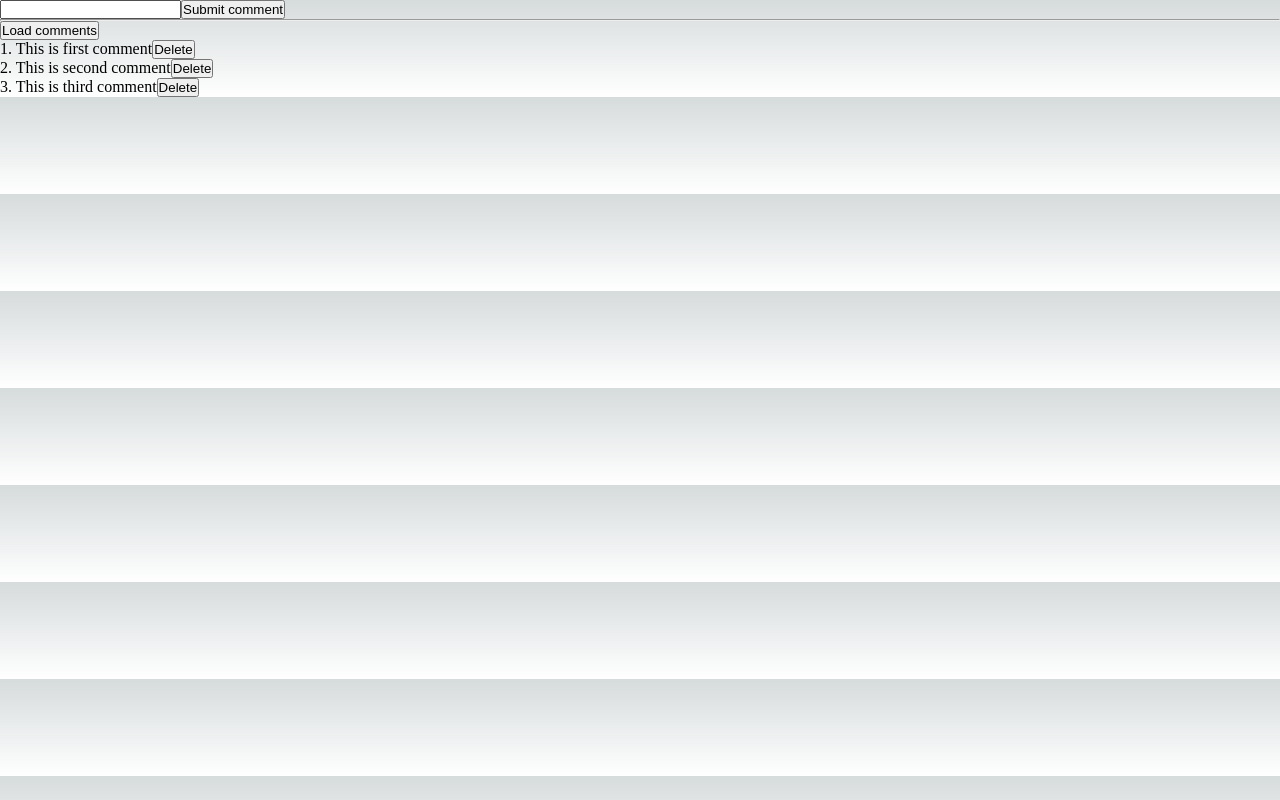
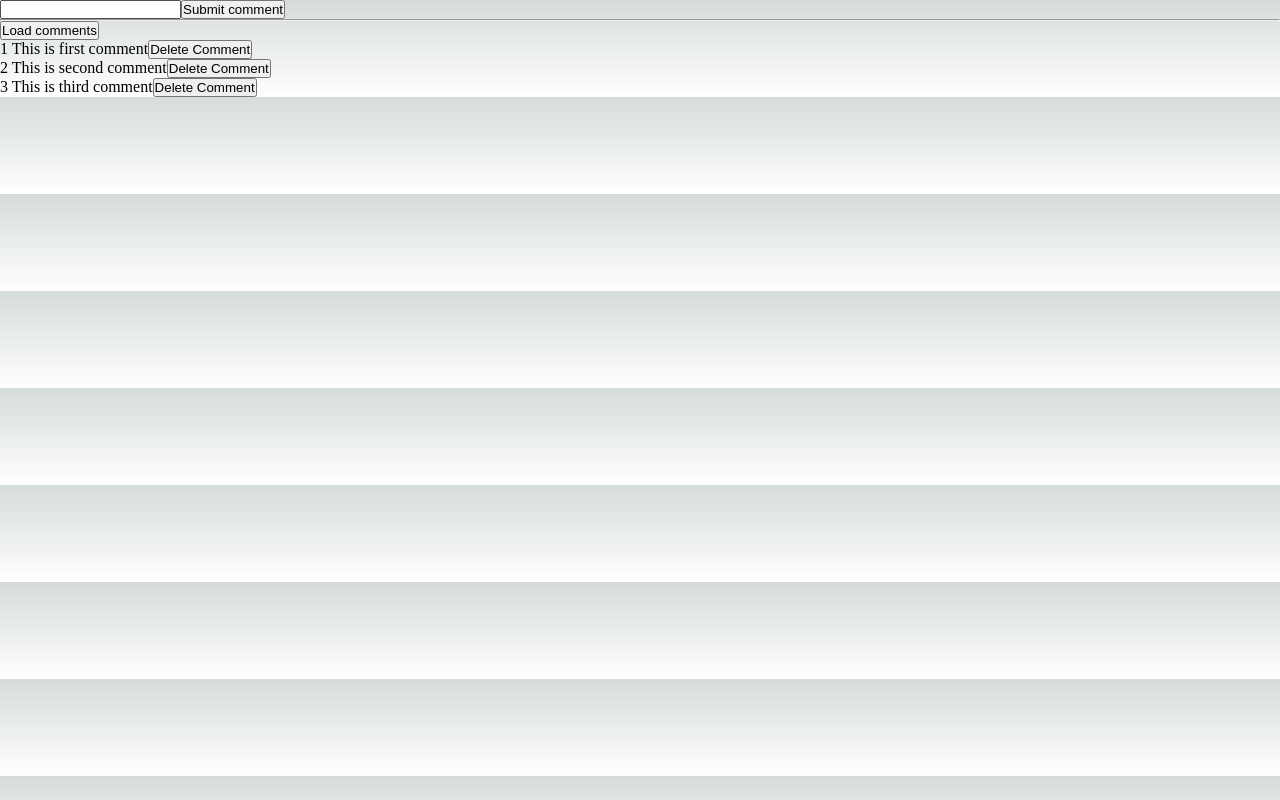
Before and after one commit to haritha121/NextJS, a Next.js app in the folder next-api/: page /comments in a window 1280 px wide. Both pictures are taken after a click on the button "Load comments". Built offline with nearby package versions, Linux system fonts and the light colour scheme.

Commit message:
Implemented delete api

```diff
--- a/next-api/pages/api/comments/index.js
+++ b/next-api/pages/api/comments/index.js
@@ -11,5 +11,20 @@ export default function handler(req, res) {
     };
     comments.push(newComment);
     res.status(201).json(newComment);
+  } else if (req.method === "PATCH") {
+    const commentVal = req.body.updateComment;
+    const updateComment = comments.find((comment) => {
+      if (comment.id === parseInt(commentVal.id)) {
+        comment.text = commentVal.text;
+      }
+    });
+    res.status(204).json(updateComment);
   }
+
+  // if (req.method === "PATCH") {
+  //   const { id, comment } = req.body;
+  //   const index = comments.findIndex((comment) => comment.id === id);
+  //   comments[index].text = comment;
+  //   res.status(200).json(comments);
+  // }
 }
--- a/next-api/pages/comments/index.js
+++ b/next-api/pages/comments/index.js
@@ -2,7 +2,6 @@ import { useState } from "react";
 function CommentsPage() {
   const [comments, setComments] = useState([]);
   const [comment, setComment] = useState("");
-
   const fetchComments = async () => {
     const response = await fetch("/api/comments");
     const data = await response.json();
@@ -29,6 +28,18 @@ function CommentsPage() {
     console.log(data);
     fetchComments();
   };
+  // const handleUpdateComment = async (idVal, commentVal) => {
+  //   const response = await fetch(`/api/comments/`, {
+  //     method: "PATCH",
+  //     body: JSON.stringify({ id: idVal, comment: commentVal }),
+  //     header: {
+  //       "Content-Type": "application/json",
+  //     },
+  //   });
+  //   const data = await response.json();
+  //   setComment(data);
+  //   fetchComments();
+  // };
   return (
     <>
       <div>
@@ -44,8 +55,13 @@ function CommentsPage() {
       {comments.map((comment) => {
         return (
           <div key={comment.id}>
-            {comment.id}. {comment.text}
-            <button onClick={() => deleteComment(comment.id)}>Delete</button>
+            {comment.id} {comment.text}
+            <button onClick={() => deleteComment(comment.id)}>
+              Delete Comment
+            </button>
+            {/* <button onClick={handleUpdateComment(comment.id, comment.text)}>
+              Update Comment
+            </button> */}
           </div>
         );
       })}
```
